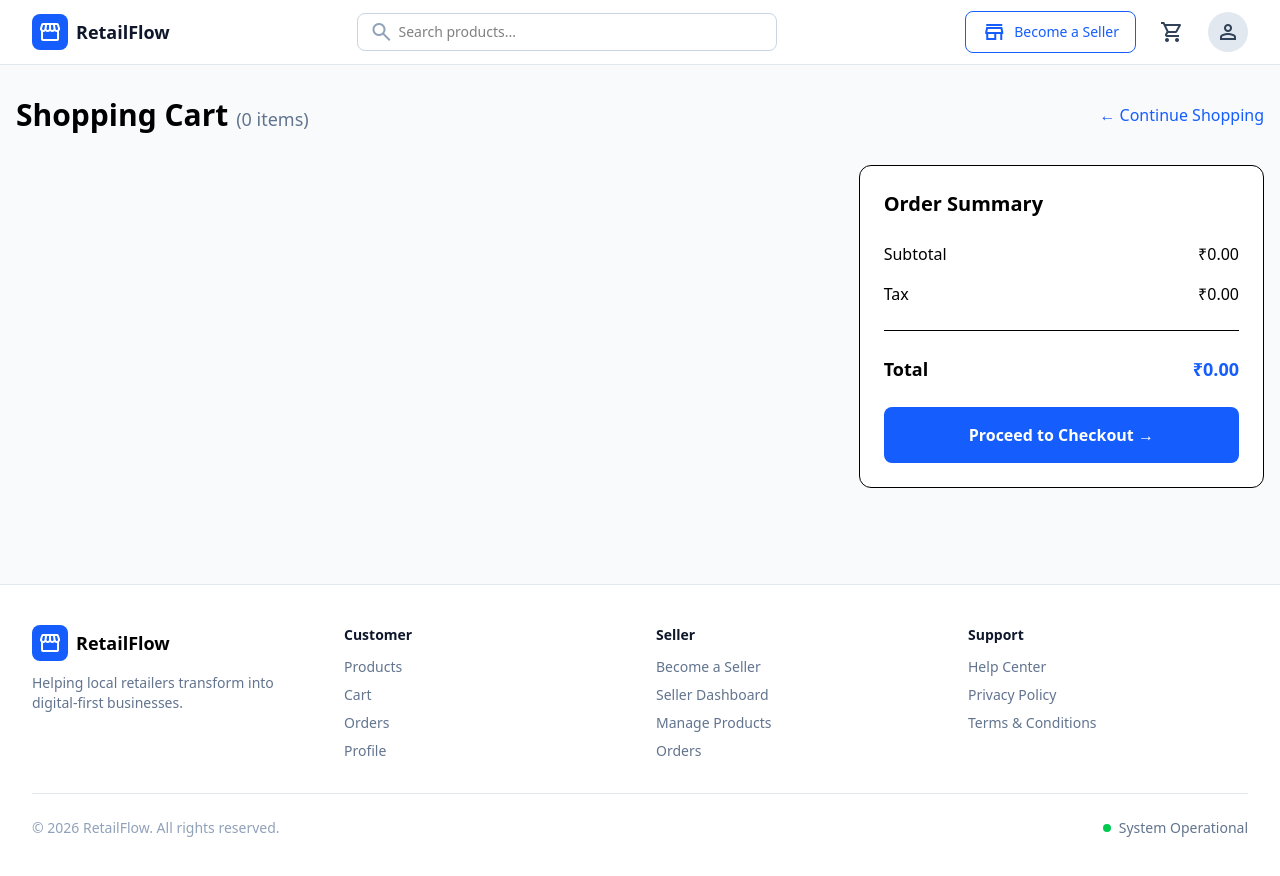
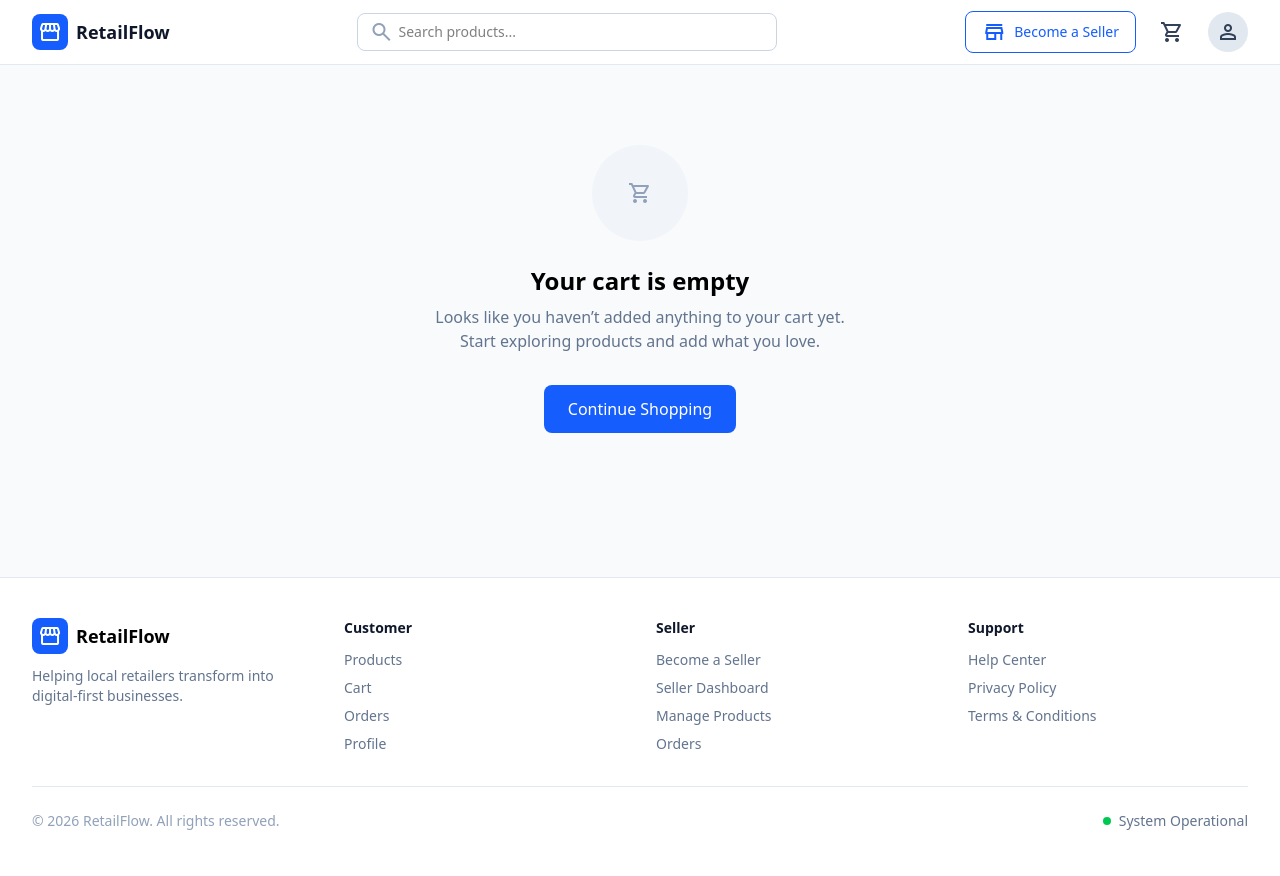
Before and after one commit to Rishab-Dani/retail-shop-digitalization, a React (Vite) app in the folder frontend/: page /customer/cart in a window 1280 px wide. Built offline with nearby package versions, Linux system fonts and the light colour scheme.

Commit message:
Successfully Added Functionality in Cart.jsx page

```diff
--- a/frontend/src/pages/auth/Login.jsx
+++ b/frontend/src/pages/auth/Login.jsx
@@ -208,7 +208,7 @@ const Login = () => {
                                                   type="checkbox"
                                                   checked={rememberMe}
                                                   onChange={(e) => setRememberMe(e.target.checked)}
-                                                  className="h-4 w-4 rounded border-input-border-light text-primary"
+                                                  className="h-4 w-4 rounded border-input-border-light text-blue-600"
                                              />
                                              <label className="text-xs font-medium text-slate-600">
                                                   Remember for 30 days
--- a/frontend/src/pages/customer/Cart.jsx
+++ b/frontend/src/pages/customer/Cart.jsx
@@ -3,30 +3,72 @@ import { useOutletContext, Link } from "react-router-dom";
 const Cart = () => {
   const { cart, setCart } = useOutletContext();
 
-  // quantity update
-  const updateQty = (id, qty) => {
+  // Quantity functions
+  const increaseQty = (id) => {
     setCart(cart.map(item =>
-      item.id === id ? { ...item, qty: Math.max(1, qty) } : item
+      item.id === id
+        ? { ...item, quantity: (item.quantity || 1) + 1 }
+        : item
     ));
   };
 
-  // remove item
+  const decreaseQty = (id) => {
+    setCart(cart.map(item =>
+      item.id === id && (item.quantity || 1) > 1
+        ? { ...item, quantity: item.quantity - 1 }
+        : item
+    ));
+  };
+
   const removeItem = (id) => {
     setCart(cart.filter(item => item.id !== id));
   };
 
-  // calculations
+  // Calculations
   const subtotal = cart.reduce(
-    (sum, item) => sum + item.price * item.qty,
+    (sum, item) => sum + item.price * (item.quantity || 1),
     0
   );
 
   const tax = subtotal * 0.08;
   const total = subtotal + tax;
 
+  if (cart.length === 0) {
+  return (
+    <main className="max-w-7xl mx-auto px-4 py-20 flex flex-col items-center text-center">
+
+      {/* ICON */}
+      <div className="w-24 h-24 rounded-full bg-slate-100 flex items-center justify-center mb-6">
+        <span className="material-symbols-outlined text-[48px] text-slate-400">
+          shopping_cart
+        </span>
+      </div>
+
+      {/* TEXT */}
+      <h2 className="text-2xl font-bold mb-2">
+        Your cart is empty
+      </h2>
+
+      <p className="text-slate-500 mb-8 max-w-md">
+        Looks like you haven’t added anything to your cart yet.
+        Start exploring products and add what you love.
+      </p>
+
+      {/* ACTION */}
+      <Link
+        to="/customer/products"
+        className="px-6 py-3 bg-blue-600 text-white rounded-lg font-medium hover:bg-blue-700 transition"
+      >
+        Continue Shopping
+      </Link>
+    </main>
+  );
+}
+
   return (
     <main className="max-w-7xl mx-auto px-4 py-8">
-      {/* PAGE HEADER */}
+
+      {/* HEADER */}
       <div className="flex justify-between items-center mb-8">
         <h1 className="text-3xl font-extrabold">
           Shopping Cart{" "}
@@ -44,102 +86,157 @@ const Cart = () => {
       </div>
 
       <div className="flex flex-col lg:flex-row gap-8">
-        {/* LEFT – CART ITEMS */}
-        <div className="lg:w-2/3 space-y-4">
+
+        {/* LEFT — CART ITEMS */}
+        <div className="lg:w-2/3 space-y-6">
           {cart.map(item => (
             <div
               key={item.id}
-              className="bg-white rounded-xl border p-6 flex gap-6"
+              className="bg-white rounded-xl shadow-sm hover:shadow-lg p-6 flex gap-6"
             >
               {/* IMAGE */}
+              <div className="w-32 h-32 bg-slate-100 rounded-lg overflow-hidden shrink-0">
                 <img
                   src={item.image}
                   alt={item.name}
-                className="w-32 h-32 object-cover rounded-lg"
+                  className="w-full h-full object-cover"
                 />
+              </div>
 
               {/* INFO */}
               <div className="flex-1 flex flex-col justify-between">
-                <div className="flex justify-between">
                 <div>
                   <h3 className="text-lg font-bold">{item.name}</h3>
-                    <p className="text-sm text-slate-500">
-                      {item.category}
-                    </p>
-                  </div>
-                  <span className="font-bold text-lg">
-                    ₹{item.price}
+                  <p className="text-sm text-slate-500">{item.category}</p>
+
+                  <div className="flex gap-3 mt-2 text-sm items-center">
+                    <span className="text-green-600 font-medium flex items-center gap-1">
+                      <span className="material-symbols-outlined text-[16px]">
+                        check_circle
+                      </span>
+                      In Stock
                     </span>
                   </div>
+                </div>
 
-                <div className="flex justify-between items-center mt-4">
                 {/* QTY */}
-                  <div className="flex items-center border rounded-lg">
+                <div className="flex items-center border border-slate-300 rounded-lg w-fit overflow-hidden">
                   <button
-                      onClick={() => updateQty(item.id, item.qty - 1)}
-                      className="px-3 py-1"
+                    onClick={() => decreaseQty(item.id)}
+                    className="w-8 h-8 flex items-center justify-center hover:bg-slate-100"
                   >
-                      −
+                    <span className="material-symbols-outlined text-[18px]">remove</span>
                   </button>
-                    <span className="px-4 font-medium">
-                      {item.qty}
+
+                  <span className="w-10 text-center font-medium">
+                    {item.quantity || 1}
                   </span>
+
                   <button
-                      onClick={() => updateQty(item.id, item.qty + 1)}
-                      className="px-3 py-1"
+                    onClick={() => increaseQty(item.id)}
+                    className="w-8 h-8 flex items-center justify-center hover:bg-slate-100"
                   >
-                      +
+                    <span className="material-symbols-outlined text-[18px]">add</span>
                   </button>
                 </div>
+              </div>
 
-                  {/* REMOVE */}
+              {/* PRICE */}
+              <div className="text-right flex flex-col justify-between">
+                <p className="text-lg font-bold">₹{item.price}</p>
+
                 <button
                   onClick={() => removeItem(item.id)}
-                    className="text-red-500 text-sm font-medium"
+                  className="flex items-center gap-1 text-red-500 hover:text-red-700 text-sm font-medium"
                 >
+                  <span className="material-symbols-outlined text-[18px]">
+                    delete
+                  </span>
                   Remove
                 </button>
-                </div>
               </div>
             </div>
           ))}
         </div>
 
-        {/* RIGHT – SUMMARY */}
+        {/* RIGHT — ORDER SUMMARY */}
         <div className="lg:w-1/3">
-          <div className="bg-white border rounded-xl p-6 sticky top-24">
+          <div className="bg-white rounded-xl p-6 sticky top-24 border border-slate-300 shadow-sm">
+
             <h2 className="text-xl font-bold mb-6">
               Order Summary
             </h2>
 
-            <div className="space-y-4">
+            <div className="space-y-4 text-sm">
               <div className="flex justify-between">
-                <span>Subtotal</span>
-                <span className="font-medium">
-                  ₹{subtotal.toFixed(2)}
-                </span>
+                <span className="text-slate-600">Subtotal</span>
+                <span className="font-medium">₹{subtotal.toFixed(2)}</span>
               </div>
 
               <div className="flex justify-between">
-                <span>Tax</span>
-                <span>₹{tax.toFixed(2)}</span>
+                <span className="text-slate-600">Shipping estimate</span>
+                <span className="text-green-600 font-medium">Free</span>
+              </div>
+
+              <div className="flex justify-between">
+                <span className="text-slate-600">Tax estimate</span>
+                <span className="font-medium">₹{tax.toFixed(2)}</span>
               </div>
             </div>
 
-            <div className="border-t my-6"></div>
+            <div className="border-t border-slate-300 my-6"></div>
 
-            <div className="flex justify-between text-lg font-bold mb-6">
-              <span>Total</span>
-              <span className="text-blue-600">
+            <div className="flex justify-between items-center mb-6">
+              <span className="text-lg font-bold">Order Total</span>
+              <span className="text-2xl font-extrabold text-blue-600">
                 ₹{total.toFixed(2)}
               </span>
             </div>
 
-            <button className="w-full bg-blue-600 text-white py-4 rounded-lg font-bold hover:bg-blue-700 transition">
-              Proceed to Checkout →
+            {/* COUPON */}
+            <div className="mb-6">
+              <label className="block text-sm font-medium mb-2">
+                Gift Card or Discount Code
+              </label>
+              <div className="flex gap-2">
+                <input
+                  type="text"
+                  placeholder="Enter code"
+                  className="flex-1 rounded-lg border border-slate-300 focus:outline-none focus:ring-2 focus:ring-blue-500 focus:ring-opacity-50 px-3 py-2 text-sm"
+                />
+                <button className="px-4 py-2 rounded-lg border border-slate-300 font-medium hover:bg-slate-50">
+                  Apply
                 </button>
               </div>
             </div>
+
+            {/* CHECKOUT */}
+            <button className="w-full bg-blue-600 hover:bg-blue-700 text-white font-bold py-4 rounded-lg flex items-center justify-center gap-2">
+              Proceed to Checkout
+              <span className="material-symbols-outlined">
+                arrow_forward
+              </span>
+            </button>
+
+            {/* SECURE */}
+            <div className="mt-8 flex flex-col items-center gap-3">
+              <div className="flex items-center gap-1 text-slate-500 text-xs font-medium uppercase">
+                <span className="material-symbols-outlined text-[16px]">
+                  lock
+                </span>
+                Secure Checkout
+              </div>
+
+              <div className="flex gap-4 text-slate-400">
+                <span className="material-symbols-outlined">credit_card</span>
+                <span className="material-symbols-outlined">account_balance_wallet</span>
+                <span className="material-symbols-outlined">payments</span>
+                <span className="material-symbols-outlined">verified_user</span>
+              </div>
+            </div>
+          </div>
+        </div>
+
       </div>
     </main>
   );
--- a/frontend/src/pages/customer/ProductList.jsx
+++ b/frontend/src/pages/customer/ProductList.jsx
@@ -77,7 +77,14 @@ export default function MainProductSection() {
 
   const addToCart = (product) => {
     if (!cart.find((item) => item.id === product.id)) {
-      setCart([...cart, { ...product, qty: 1 }]);
+      setCart([
+  ...cart,
+  {
+    ...product,
+    quantity: 1, // 🔥 THIS LINE FIXES EVERYTHING
+  },
+]);
+
     }
   };
 
```
Lines whose indentation alone changed are shown as unchanged.
